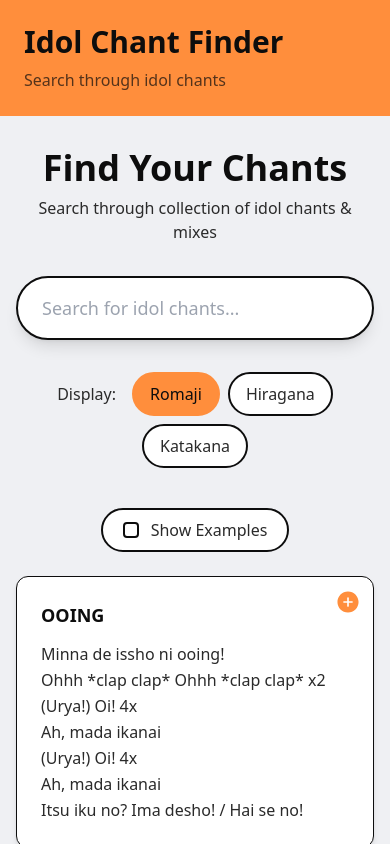
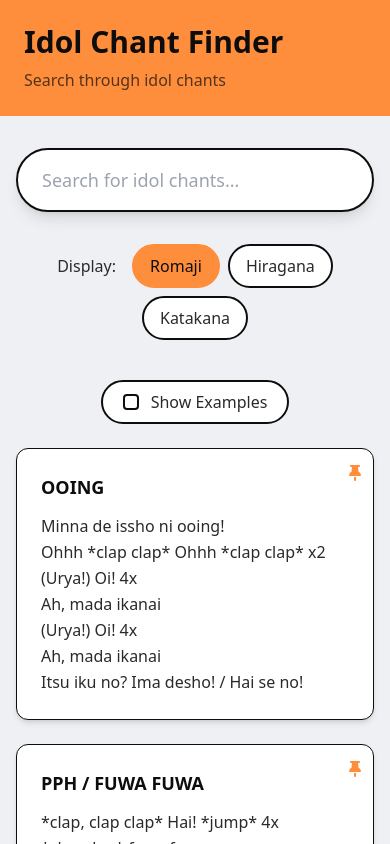
Before and after one commit to Ram-Gold/idol-mixes, a React (Vite) app: page / in a window 390 px wide. Shown: the top 844 px of the page. Built offline with nearby package versions, Linux system fonts and the light colour scheme; what web-haptics would draw is missing.

Commit message:
feat: Replace React Icons with Font Awesome and implement UI animations using the Motion library.

```diff
--- a/index.html
+++ b/index.html
@@ -4,6 +4,7 @@
     <meta charset="UTF-8" />
     <meta name="viewport" content="width=device-width, initial-scale=1.0" />
     <title>Vibes Website</title>
+    <script src="https://kit.fontawesome.com/b6b6bc1534.js" crossorigin="anonymous"></script>
   </head>
   <body>
     <div id="root"></div>
--- a/package.json
+++ b/package.json
@@ -10,6 +10,7 @@
   },
   "dependencies": {
     "html2canvas": "^1.4.1",
+    "motion": "^12.36.0",
     "react": "^18.3.1",
     "react-dom": "^18.3.1",
     "react-icons": "^5.6.0",
--- a/src/components/Body.jsx
+++ b/src/components/Body.jsx
@@ -1,5 +1,6 @@
 // Import React hooks for state management.
 import { useState, useRef } from 'react'
+import { motion, AnimatePresence } from "motion/react"
 
 // Import web-haptics for tactile feedback on mobile devices.
 // The library exposes a class — we create one shared singleton for the whole app.
@@ -8,13 +9,6 @@ const haptics = new WebHaptics()
 
 // Import the data containing the idol chants from a local file.
 import { idolChants } from '../data/idolChants'
-
-// Import react-icons for the Add, Duplicate, and Remove icons.
-import { IoAddCircle } from 'react-icons/io5'
-import { IoCopyOutline } from 'react-icons/io5'
-import { IoTrashOutline } from 'react-icons/io5'
-import { IoImageOutline } from 'react-icons/io5'
-import { IoReorderThreeOutline } from 'react-icons/io5'
 
 // Import html2canvas for saving pinned chants as an image.
 import html2canvas from 'html2canvas'
@@ -62,9 +56,18 @@ function Body() {
   })
 
   // Helper: decide which text to show based on selected script.
+  // Using a explicit switch-case for readability and better structure.
   const getDisplayText = (chant) => {
-    const text = chant[script] || chant.romaji
-    return text || ''
+    switch (script) {
+      case 'hiragana':
+        return chant.hiragana || chant.romaji || ''
+      case 'katakana':
+        return chant.katakana || chant.romaji || ''
+      case 'romaji':
+      default:
+        // Default to romaji when no script matches, or specifically explicitly chosen.
+        return chant.romaji || ''
+    }
   }
 
   // Generate a simple unique ID for duplicated pins.
@@ -228,12 +231,6 @@ function Body() {
     <main className="flex-1 container mx-auto px-4 py-8" style={{ backgroundColor: '#eff0f3' }}>
       <div className="max-w-6xl mx-auto">
 
-        {/* ── Title ── */}
-        <div className="text-center mb-8">
-          <h2 className="text-4xl font-bold mb-2" style={{ color: '#0d0d0d' }}>Find Your Chants</h2>
-          <p style={{ color: '#2a2a2a' }}>Search through collection of idol chants &amp; mixes</p>
-        </div>
-
         {/* ── Search Bar ── */}
         <div className="mb-8 flex justify-center">
           <div className="w-full max-w-2xl">
@@ -290,7 +287,7 @@ function Body() {
             >
               {showExamples && (
                 <svg width="10" height="8" viewBox="0 0 10 8" fill="none">
-                  <path d="M1 4L3.5 6.5L9 1" stroke="#ff8e3c" strokeWidth="2" strokeLinecap="round" strokeLinejoin="round"/>
+                  <path d="M1 4L3.5 6.5L9 1" stroke="#ff8e3c" strokeWidth="2" strokeLinecap="round" strokeLinejoin="round" />
                 </svg>
               )}
             </span>
@@ -301,16 +298,21 @@ function Body() {
         {/* ══════════════════════════════════════════
             PINNED CHANTS SECTION
         ══════════════════════════════════════════ */}
-        {pinnedChants.length > 0 && (
-          <>
+        <motion.div
+          animate={{
+            height: pinnedChants.length > 0 ? 'auto' : 0,
+            opacity: pinnedChants.length > 0 ? 1 : 0
+          }}
+          transition={{ duration: 0.2, ease: "easeOut" }}
+          style={{ overflow: 'hidden' }}
+          className={pinnedChants.length > 0 ? 'pointer-events-auto' : 'pointer-events-none'}
+        >
+          <div className="pt-2 pb-2">
             {/* Pinned header + Save as Image button */}
             <div className="flex items-center justify-between mb-4">
               <div className="flex items-center gap-2">
-                {/* Decorative pin dot */}
-                <span
-                  className="w-3 h-3 rounded-full"
-                  style={{ backgroundColor: '#ff8e3c' }}
-                />
+                {/* Decorative pin icon (formerly an orange circle) */}
+                <i className="fa-solid fa-map-pin" style={{ color: '#ff8e3c', fontSize: '1.25rem' }}></i>
                 <h3 className="text-lg font-bold tracking-wide" style={{ color: '#0d0d0d' }}>
                   Pinned Chants
                 </h3>
@@ -326,11 +328,12 @@ function Body() {
               <button
                 type="button"
                 onClick={handleSaveAsImage}
-                className="flex items-center gap-2 px-4 py-2 rounded-full font-medium text-sm border-2 transition-all hover:shadow-md active:scale-95"
+                className="flex items-center justify-center gap-2 p-2 aspect-square md:aspect-auto md:w-auto md:px-4 md:py-2 rounded-full font-medium text-sm border-2 transition-all hover:shadow-md active:scale-95"
                 style={{ backgroundColor: '#0d0d0d', borderColor: '#0d0d0d', color: '#ffffff' }}
+                title="Save chants as image"
               >
-                <IoImageOutline size={16} />
-                Save chants as image
+                <i className="fa-solid fa-file-image text-lg md:text-base"></i>
+                <span className="hidden md:inline">Save chants as image</span>
               </button>
             </div>
 
@@ -340,10 +343,16 @@ function Body() {
               className="grid grid-cols-1 md:grid-cols-2 lg:grid-cols-3 gap-6 p-4 rounded-2xl"
               style={{ backgroundColor: '#eff0f3' }}
             >
+              <AnimatePresence>
               {pinnedChants.map((chant, idx) => {
                 const isDragging = draggingIdx === idx
                 return (
-                  <div
+                  <motion.div
+                    layout
+                    initial={{ opacity: 0, scale: 0.8 }}
+                    animate={{ opacity: 1, scale: 1 }}
+                    exit={{ opacity: 0, scale: 0.8, transition: { duration: 0.15 } }}
+                    transition={{ type: "spring", stiffness: 800, damping: 25 }}
                     key={chant._pinId}
                     data-pinidx={idx}
                     ref={isDragging ? touchDragCardRef : null}
@@ -373,7 +382,7 @@ function Body() {
                           onTouchMove={handleTouchMove}
                           onTouchEnd={handleTouchEnd}
                         >
-                          <IoReorderThreeOutline size={18} />
+                          <i className="fa-solid fa-grip-lines text-lg"></i>
                         </span>
                         {/* Duplicate */}
                         <button
@@ -383,7 +392,7 @@ function Body() {
                           className="p-1.5 rounded-full transition-all hover:scale-110 active:scale-90"
                           style={{ backgroundColor: '#ff8e3c22', color: '#ff8e3c' }}
                         >
-                          <IoCopyOutline size={16} />
+                          <i className="fa-solid fa-clone text-base"></i>
                         </button>
                         {/* Remove */}
                         <button
@@ -393,7 +402,7 @@ function Body() {
                           className="p-1.5 rounded-full transition-all hover:scale-110 active:scale-90"
                           style={{ backgroundColor: '#ff000022', color: '#cc0000' }}
                         >
-                          <IoTrashOutline size={16} />
+                          <i className="fa-solid fa-thumbtack-slash text-base"></i>
                         </button>
                       </div>
                     </div>
@@ -425,9 +434,10 @@ function Body() {
                         </p>
                       </div>
                     )}
-                  </div>
+                  </motion.div>
                 )
               })}
+              </AnimatePresence>
             </div>
 
             {/* ── Divider between Pinned and main card grid ── */}
@@ -438,8 +448,8 @@ function Body() {
               </span>
               <div className="flex-1 h-px" style={{ backgroundColor: '#0d0d0d33' }} />
             </div>
-          </>
-        )}
+          </div>
+        </motion.div>
 
         {/* ══════════════════════════════════════════
             MAIN CHANTS GRID
@@ -447,7 +457,11 @@ function Body() {
         <div className="grid grid-cols-1 md:grid-cols-2 lg:grid-cols-3 gap-6">
           {filteredChants.length > 0 ? (
             filteredChants.map((chant) => (
-              <div
+              <motion.div
+                initial={{ opacity: 0, y: 30, scale: 0.95 }}
+                whileInView={{ opacity: 1, y: 0, scale: 1 }}
+                viewport={{ once: true, amount: 0.05 }}
+                transition={{ duration: 0.25, ease: "easeOut" }}
                 key={chant.id}
                 className="rounded-xl shadow-md hover:shadow-xl transition-shadow duration-300 p-6 border relative group"
                 style={{ backgroundColor: '#ffffff', borderColor: '#0d0d0d' }}
@@ -461,7 +475,7 @@ function Body() {
                   className="add-pin-btn absolute top-3 right-3 opacity-0 group-hover:opacity-100 transition-all duration-200 hover:scale-110 active:scale-90 pointer-events-none group-hover:pointer-events-auto"
                   style={{ color: '#ff8e3c' }}
                 >
-                  <IoAddCircle size={26} />
+                  <i className="fa-solid fa-thumbtack text-1xl"></i>
                 </button>
 
                 {/* Chant name */}
@@ -491,7 +505,7 @@ function Body() {
                     </p>
                   </div>
                 )}
-              </div>
+              </motion.div>
             ))
           ) : (
             <div className="col-span-full text-center py-12">
```
Also changed, not shown: 1 other file (tests, documents, lock files or other folders).
